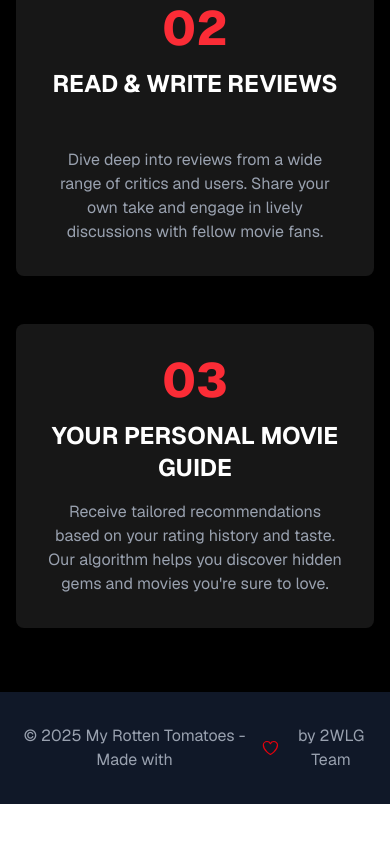
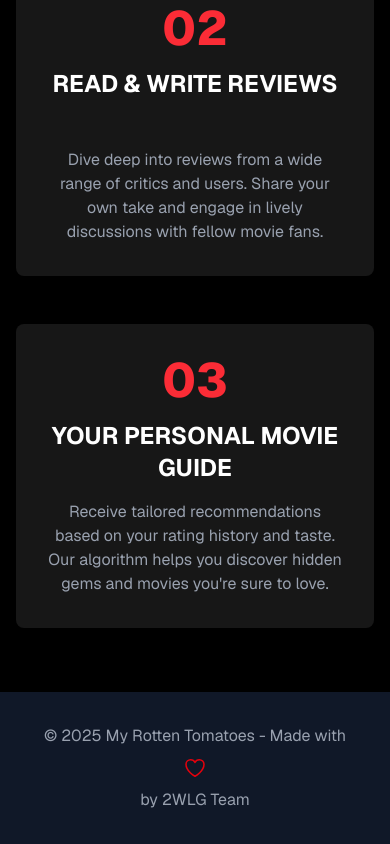
Before and after one commit to KWaren/rotten-tomatoes, a Next.js app: page /about in a window 390 px wide. Shown: the part 2101-2945 px from the top of the page. Before the commit the page ends 2905 px from the top, so only its background shows below. Built offline with nearby package versions, Linux system fonts and the light colour scheme; no server answers.

Commit message:
[FIX] responsivity in the footer

```diff
--- a/components/layout/Footer.jsx
+++ b/components/layout/Footer.jsx
@@ -2,7 +2,7 @@
   return (
     <footer className="bg-gray-900 text-white py-8 mt-16">
       <div className="container mx-auto px-4 text-center">
-        <p className="flex justify-center items-center gap-2 text-gray-400">
+        <p className="flex flex-col md:flex-row justify-center items-center gap-2 text-gray-400">
           © 2025 My Rotten Tomatoes - Made with
           <svg
             xmlns="http://www.w3.org/2000/svg"
```
